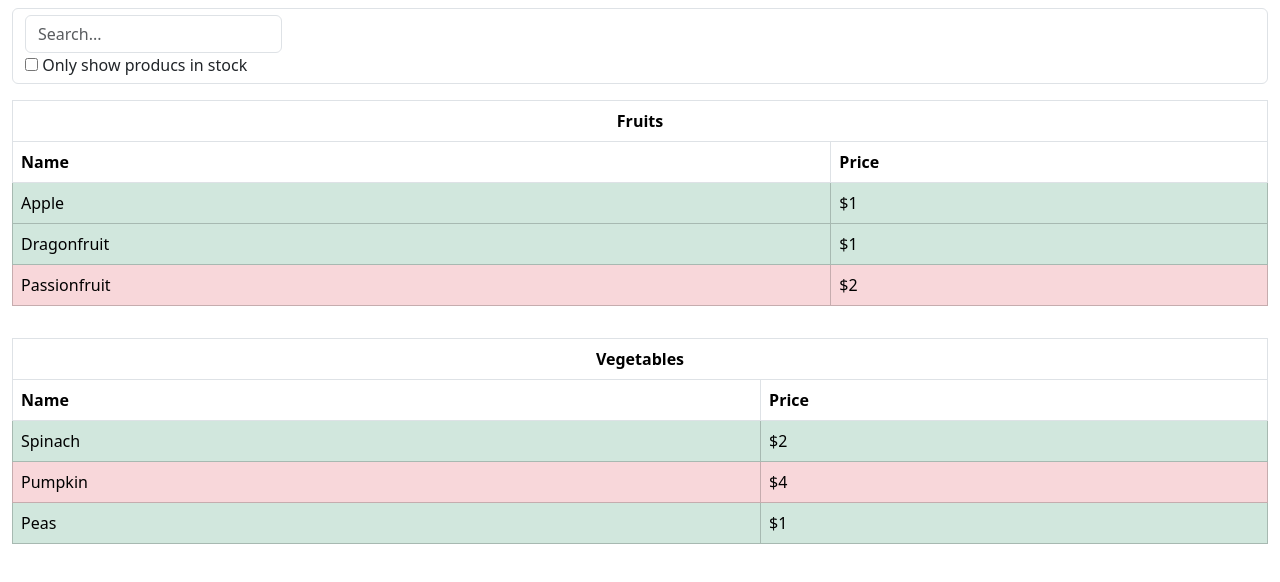
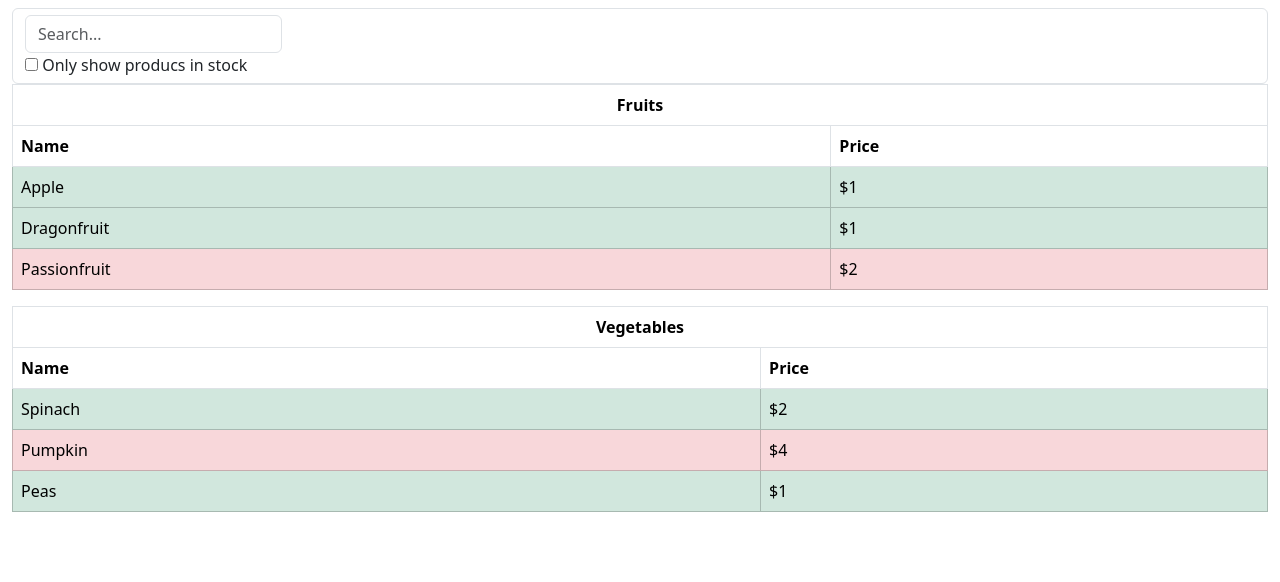
Before and after one commit to map-soriano/react-product-table, a React (Vite) app: page / in a window 1280 px wide. Shown: the top 582 px of the page. Built offline with nearby package versions, Linux system fonts and the light colour scheme.

Commit message:
Remove table caption

```diff
--- a/src/components/ProductCategoryRow.tsx
+++ b/src/components/ProductCategoryRow.tsx
@@ -5,7 +5,6 @@ function ProductCategoryRow(products: any) {
   return (
     <>
       <table className="table table-bordered">
-        <caption className="caption-top"></caption>
         <thead>
           <tr>
             <td colSpan={2} className="text-center">
```
